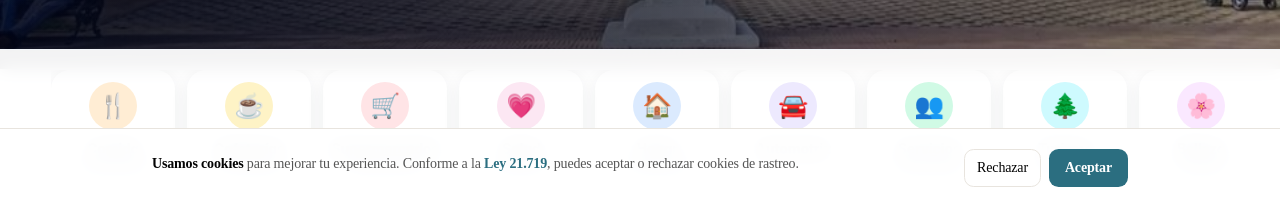
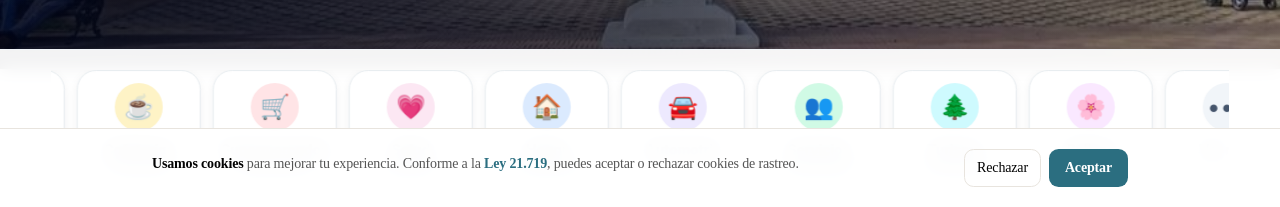
Before and after one commit to infoblacklinares/linaresya, a Next.js app: page / in a window 1280 px wide. Shown: the part 593-800 px from the top of the page. Built offline with nearby package versions, Linux system fonts and the light colour scheme; no server answers; the database is empty.

Commit message:
LY-UX-07: full-width animated category styling

```diff
--- a/app/globals.css
+++ b/app/globals.css
@@ -569,3 +569,38 @@
     padding-right: 1rem !important;
   }
 }
+
+
+/* LY-UX-07: hero y categorías a todo el ancho; carril de categorías animado */
+.ly-home > section:first-of-type {
+  width: 100% !important;
+  max-width: none !important;
+}
+.ly-home .ly-category-marquee { width: 100%; overflow: hidden; }
+.ly-home .ly-category-track {
+  width: max-content;
+  animation: ly-category-scroll 34s linear infinite;
+  will-change: transform;
+}
+.ly-home .ly-category-marquee:hover .ly-category-track,
+.ly-home .ly-category-marquee:focus-within .ly-category-track {
+  animation-play-state: paused;
+}
+@keyframes ly-category-scroll {
+  from { transform: translateX(0); }
+  to { transform: translateX(-50%); }
+}
+@media (prefers-reduced-motion: reduce) {
+  .ly-home .ly-category-track { animation: none; }
+}
+.ly-home .ly-category-marquee a {
+  min-height: 104px;
+  background: #fff;
+  border: 1px solid #e8edf0;
+  box-shadow: 0 3px 12px rgba(16,36,58,.06);
+}
+.ly-home .ly-category-marquee a:hover { transform: translateY(-2px); }
+@media (max-width: 640px) {
+  .ly-home .ly-category-track { animation-duration: 26s; }
+  .ly-home .ly-category-marquee a { min-height: 92px; }
+}
```
